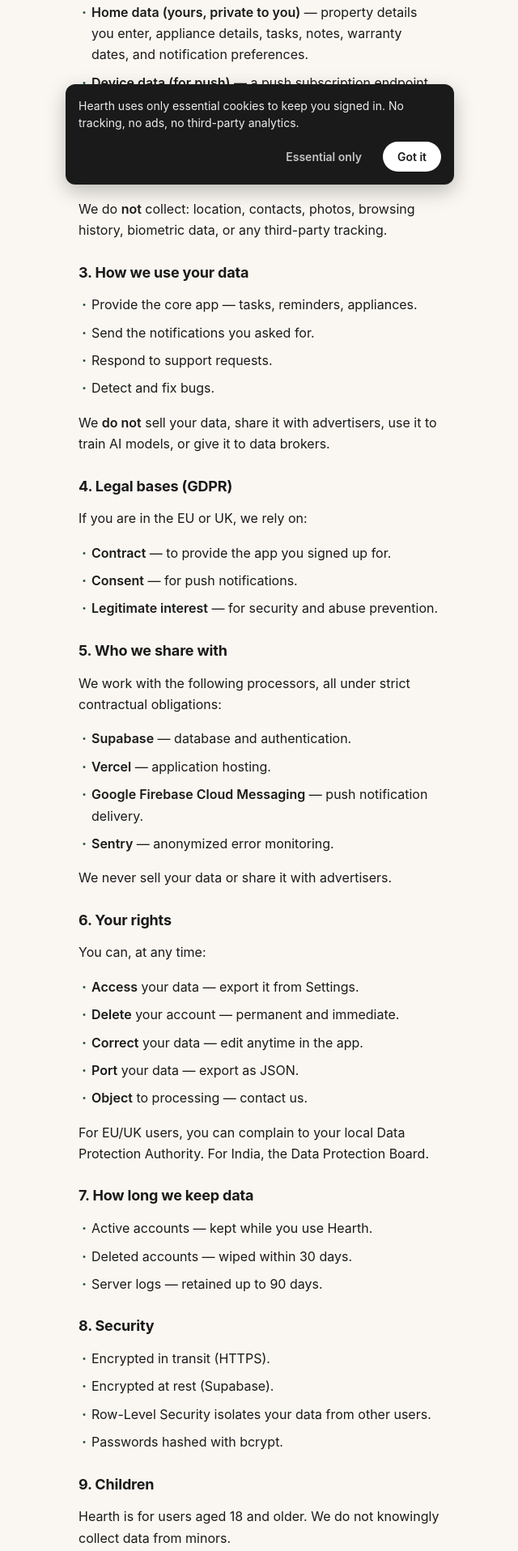
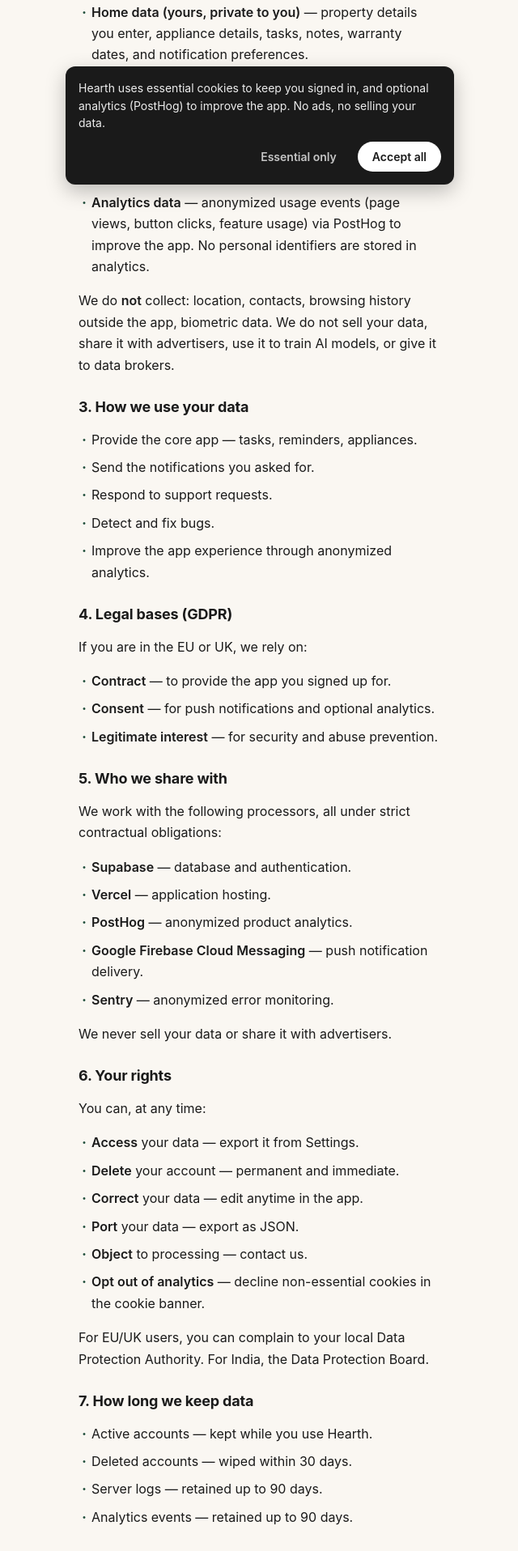
Before and after one commit to alonemanguy/hearth-app, a React (Vite) app: page /privacy in a window 1280 px wide. Shown: the part 560-2476 px from the top of the page at 81% size, without its empty margins (319-959 px from the left). Built offline with nearby package versions, Linux system fonts and the light colour scheme; no server answers.

Commit message:
harden security — password strength, CSP, privacy disclosure, CORS

```diff
--- a/src/components/CookieConsent.tsx
+++ b/src/components/CookieConsent.tsx
@@ -38,8 +38,9 @@
         >
           <div className="cookie-banner-inner">
             <p className="cookie-banner-text">
-              Hearth uses only essential cookies to keep you signed in. No
-              tracking, no ads, no third-party analytics.
+              Hearth uses essential cookies to keep you signed in, and optional
+              analytics (PostHog) to improve the app. No ads, no selling your
+              data.
             </p>
             <div className="cookie-banner-actions">
               <button
@@ -54,7 +55,7 @@
                 onClick={accept}
                 type="button"
               >
-                Got it
+                Accept all
               </button>
             </div>
           </div>
--- a/src/pages/Login.tsx
+++ b/src/pages/Login.tsx
@@ -9,6 +9,7 @@
 import { easings } from '../lib/motion';
 
 const EMAIL_RE = /^[^\s@]+@[^\s@]+\.[^\s@]+$/;
+const PASSWORD_RE = /^(?=.*[a-z])(?=.*[A-Z])(?=.*\d)(?=.*[!@#$%^&*(),.?":{}|<>]).{12,}$/;
 
 export function Login() {
   const navigate = useNavigate();
@@ -35,14 +36,25 @@
       setEmailError(null);
     }
 
-    if (!password) {
-      setPasswordError('Password is required');
-      ok = false;
-    } else if (password.length < 6) {
-      setPasswordError('Password must be at least 6 characters');
-      ok = false;
+    if (isSignUp) {
+      if (!password) {
+        setPasswordError('Password is required');
+        ok = false;
+      } else if (!PASSWORD_RE.test(password)) {
+        setPasswordError(
+          'Password must be 12+ characters with uppercase, lowercase, number, and special character'
+        );
+        ok = false;
+      } else {
+        setPasswordError(null);
+      }
     } else {
-      setPasswordError(null);
+      if (!password) {
+        setPasswordError('Password is required');
+        ok = false;
+      } else {
+        setPasswordError(null);
+      }
     }
 
     return ok;
@@ -124,11 +136,18 @@
             type="password"
             value={password}
             onChange={setPassword}
-            placeholder={isSignUp ? 'At least 6 characters' : 'Your password'}
+            placeholder={isSignUp ? '12+ chars with uppercase, number, symbol' : 'Your password'}
             error={passwordError}
             autoComplete={isSignUp ? 'new-password' : 'current-password'}
             required
           />
+
+          {isSignUp && (
+            <p className="auth-hint">
+              Password must be 12+ characters with at least one uppercase letter,
+              one lowercase letter, one number, and one special character.
+            </p>
+          )}
 
           {!isSignUp && (
             <div style={{ textAlign: 'right', marginTop: -8, marginBottom: 16 }}>
--- a/src/pages/PrivacyPolicy.tsx
+++ b/src/pages/PrivacyPolicy.tsx
@@ -9,7 +9,7 @@
     <Screen>
       <Header title="Privacy Policy" onBack={() => navigate(-1)} />
       <div className="legal-page">
-        <p className="legal-meta">Effective date: 14 October 2026</p>
+        <p className="legal-meta">Effective date: 17 October 2026</p>
 
         <p>
           Hearth ("we", "us", "our") provides a home maintenance app. This
@@ -44,10 +44,17 @@
             <strong>Technical data</strong> — basic server logs (IP, timestamp,
             retained up to 90 days) and anonymized error logs.
           </li>
+          <li>
+            <strong>Analytics data</strong> — anonymized usage events (page
+            views, button clicks, feature usage) via PostHog to improve the app.
+            No personal identifiers are stored in analytics.
+          </li>
         </ul>
         <p>
-          We do <strong>not</strong> collect: location, contacts, photos,
-          browsing history, biometric data, or any third-party tracking.
+          We do <strong>not</strong> collect: location, contacts, browsing
+          history outside the app, biometric data. We do not sell your data,
+          share it with advertisers, use it to train AI models, or give it to
+          data brokers.
         </p>
 
         <h2>3. How we use your data</h2>
@@ -56,11 +63,8 @@
           <li>Send the notifications you asked for.</li>
           <li>Respond to support requests.</li>
           <li>Detect and fix bugs.</li>
+          <li>Improve the app experience through anonymized analytics.</li>
         </ul>
-        <p>
-          We <strong>do not</strong> sell your data, share it with advertisers,
-          use it to train AI models, or give it to data brokers.
-        </p>
 
         <h2>4. Legal bases (GDPR)</h2>
         <p>If you are in the EU or UK, we rely on:</p>
@@ -69,7 +73,8 @@
             <strong>Contract</strong> — to provide the app you signed up for.
           </li>
           <li>
-            <strong>Consent</strong> — for push notifications.
+            <strong>Consent</strong> — for push notifications and optional
+            analytics.
           </li>
           <li>
             <strong>Legitimate interest</strong> — for security and abuse
@@ -88,6 +93,9 @@
           </li>
           <li>
             <strong>Vercel</strong> — application hosting.
+          </li>
+          <li>
+            <strong>PostHog</strong> — anonymized product analytics.
           </li>
           <li>
             <strong>Google Firebase Cloud Messaging</strong> — push notification
@@ -117,6 +125,10 @@
           <li>
             <strong>Object</strong> to processing — contact us.
           </li>
+          <li>
+            <strong>Opt out of analytics</strong> — decline non-essential
+            cookies in the cookie banner.
+          </li>
         </ul>
         <p>
           For EU/UK users, you can complain to your local Data Protection
@@ -128,6 +140,7 @@
           <li>Active accounts — kept while you use Hearth.</li>
           <li>Deleted accounts — wiped within 30 days.</li>
           <li>Server logs — retained up to 90 days.</li>
+          <li>Analytics events — retained up to 90 days.</li>
         </ul>
 
         <h2>8. Security</h2>
@@ -136,6 +149,7 @@
           <li>Encrypted at rest (Supabase).</li>
           <li>Row-Level Security isolates your data from other users.</li>
           <li>Passwords hashed with bcrypt.</li>
+          <li>Rate limiting on authentication endpoints.</li>
         </ul>
 
         <h2>9. Children</h2>
```
Also changed, not shown: vercel.json, 1 other file (tests, documents, lock files or other folders).
